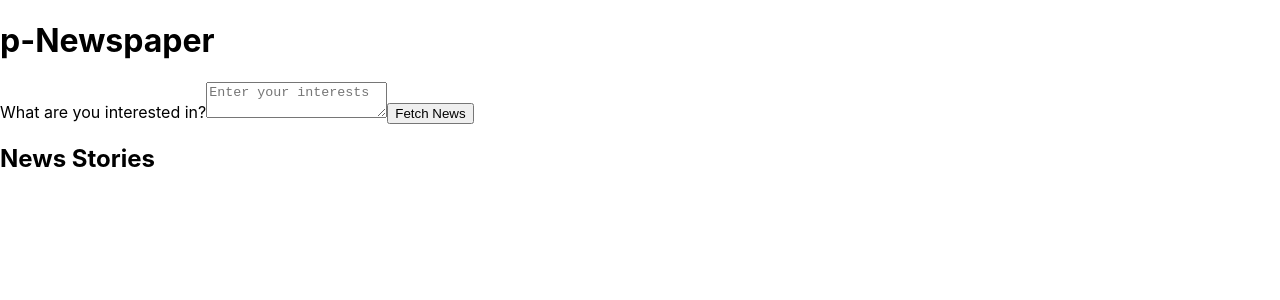
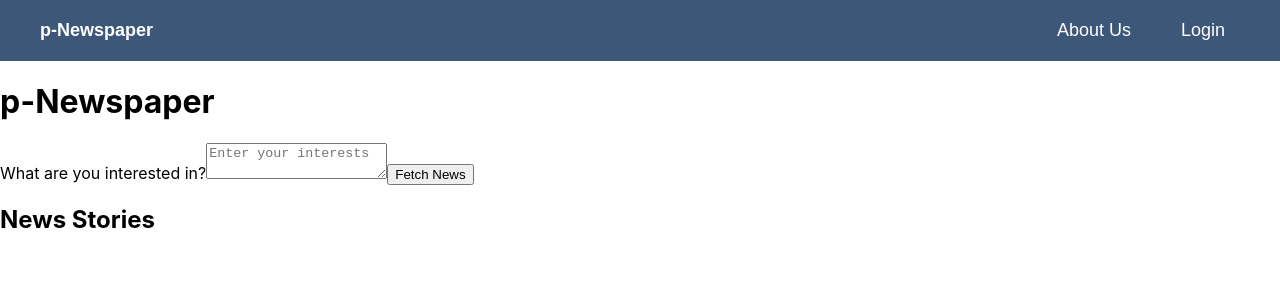
Before and after one commit to P-Newspaper/p-Newspaper, a React (Create React App) app in the folder frontend/: page / in a window 1280 px wide. Shown: the top 300 px of the page. Built offline with nearby package versions, Linux system fonts and the light colour scheme.

Commit message:
navbar w/o routes

```diff
--- a/frontend/src/App.js
+++ b/frontend/src/App.js
@@ -1,6 +1,7 @@
 import React, { useState } from 'react';
 import NewsForm from './components/NewsForm';
 import NewsList from './components/NewsList';
+import Navbar from './components/Navbar';
 
 function App() {
     const [news, setNews] = useState([]);
@@ -12,6 +13,7 @@ function App() {
 
     return (
         <div className="App">
+            <Navbar />
             <h1>p-Newspaper</h1>
             <NewsForm onNewsFetched={updateNews} />
             <NewsList news={news} />
--- a/frontend/src/components/Navbar.js
+++ b/frontend/src/components/Navbar.js
@@ -0,0 +1,20 @@
+import React from 'react';
+import '../styles.css';
+
+function Navbar() {
+    return (
+        <nav className="navbar">
+            <div className="navbar-container">
+                <a href="/" className="navbar-logo">
+                    p-Newspaper
+                </a>
+                <div className="navbar-links">
+                    <a href="/about">About Us</a>
+                    <a href="/login">Login</a>
+                </div>
+            </div>
+        </nav>
+    );
+}
+
+export default Navbar;
--- /dev/null
+++ b/frontend/src/styles.css
@@ -0,0 +1,36 @@
+.navbar {
+    font-family: "Poppins", sans-serif;
+    font-size: 18px;
+    margin: 0;
+    display: grid;
+    background-color: #3D5779;
+    color: white;
+    padding: 20px 40px;
+}
+
+.navbar-container {
+    display: flex;
+    justify-content: space-between;
+    align-items: center;
+}
+
+.navbar-logo {
+    font-weight: bold;
+    text-decoration: none;
+    color: white;
+}
+
+.navbar-links a {
+    color: white;
+    text-decoration: none;
+    padding: 10px 15px;
+    transition: background-color 0.3s, color 0.3s;
+    margin-left: 20px;
+    border-radius: 30px;
+}
+
+.navbar-links a:hover {
+    background-color: #2b3d55;
+    color: #fff;
+    border-radius: 30px;
+}
```
